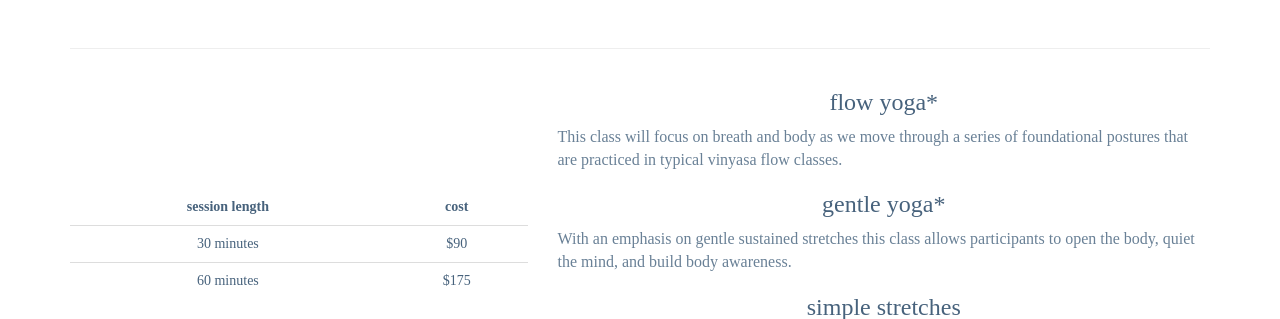
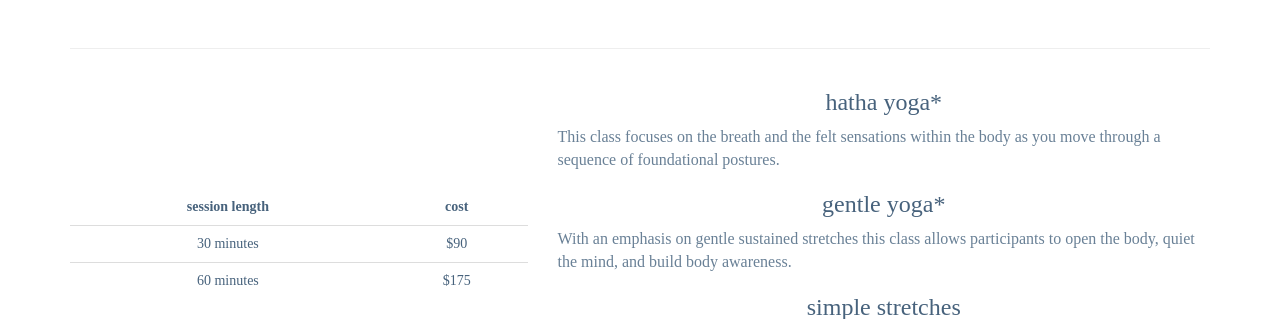
Before and after one commit to jduffymclaughlin/mindfulschmidt, a Django app: template app/templates/app/corporate.html in a window 1280 px wide. Shown: the part 731-1050 px from the top of the page. Run offline with Django 3.2, Linux system fonts and the light colour scheme; the template is opened without the code that fills it, so the values that code supplies are empty; some libraries are stand-ins or nearby versions; some web fonts are replaced.

Commit message:
text edits

```diff
--- a/app/templates/app/corporate.html
+++ b/app/templates/app/corporate.html
@@ -54,8 +54,8 @@
       <div class="row featurette">
         <div class="col-md-7 col-md-push-5">
           <p align="center">
-          	<h3 align="center">flow yoga*</h3>
-          	<p>This class will focus on breath and body as we move through a series of foundational postures that are practiced in typical vinyasa flow classes.</p>
+          	<h3 align="center">hatha yoga*</h3>
+          	<p>This class focuses on the breath and the felt sensations within the body as you move through a sequence of foundational postures.</p>
 
 			<h3 align="center">gentle yoga*</h3>
 			<p>With an emphasis on gentle sustained stretches this class allows participants to open the body, quiet the mind, and build body awareness.</p>
--- a/app/templates/app/index.html
+++ b/app/templates/app/index.html
@@ -87,7 +87,7 @@
             </div>
             <div class="col-sm-8">
               <br><br><br>
-              <h2 align="center">happpiness</h2>
+              <h2 align="center">happiness</h2>
               <p align="center">In my experience, there is often a common theme to what brings people happiness and it boils down to a connection - an investment of energy and attention in whatever it is. Whether it’s spending quality time with family & friends, lounging on the beach, or eating chocolate ice cream there is a commitment to that activity, to that moment, in which we find enjoyment.</p>
             </div>
             <div class="col-sm-2">
--- a/app/templates/app/private.html
+++ b/app/templates/app/private.html
@@ -11,7 +11,7 @@
       <div class="row featurette">
         <div class="col-md-7 col-md-push-5">
         	<br><br><br>
-          <p align="center">I offer private yoga & meditation for small groups and individuals who want to develop a consistent home practice.</p>
+          <p align="center">I offer private yoga & meditation for small groups and individuals who want to develop a consistent home practice. Individual instruction allows for a greater exploration of experiences felt in and out of formal practice. These sessions can be scheduled at your home or we can meet virtually through Skype or Facetime.</p>
         </div>
         <div class="col-md-5 col-md-pull-7">
           <img src="https://s3.amazonaws.com/project-jumpy/private.jpg" alt="Generic placeholder image" height="300">
@@ -28,7 +28,7 @@
 			<p align="center">The best practice is one of habit. The simple act of a sitting with the intention to experience without judgement every day is the best way to advance one’s practice. Personalized sessions are useful in exploring the experiences that arise through your daily practice.</p>
 
 			<h3 align="center">yoga</h3>
-			<p align="center">Great for beginners and advanced practitioners alike. My approach to private yoga sessions is completely based on the need of the individual. I’ll work with you to determine a practice that fits the needs of your unique body. </p>
+			<p align="center">My approach to private yoga sessions is completely based on the need of the individual. I’ll work with you to determine a practice that fits the needs of your unique body. Great for beginners, advanced practitioners, and those who are seeking yoga for healing the body. </p>
 
 
       <br/>
```
